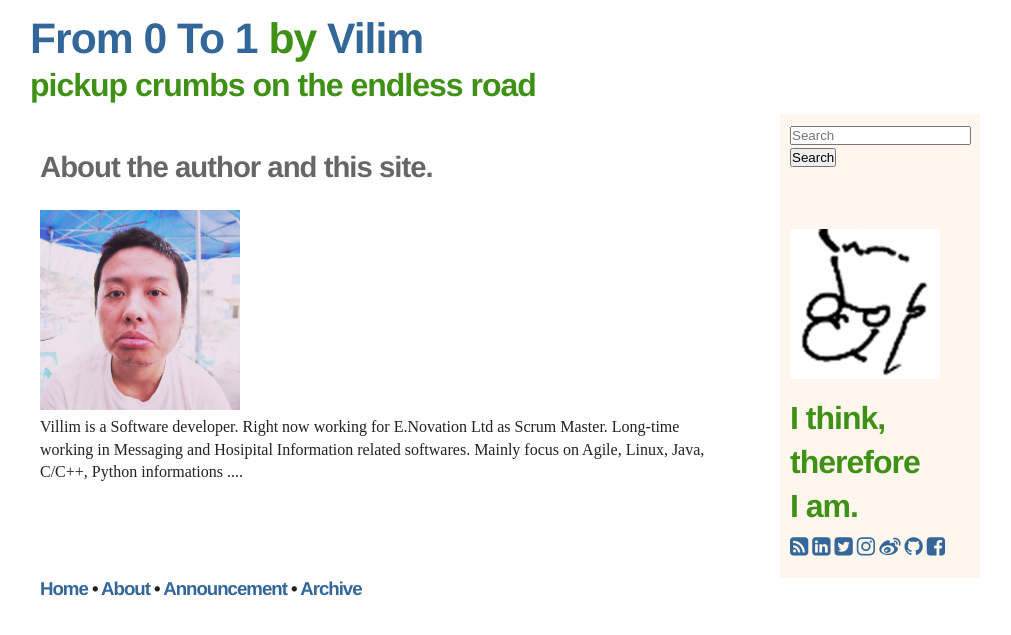
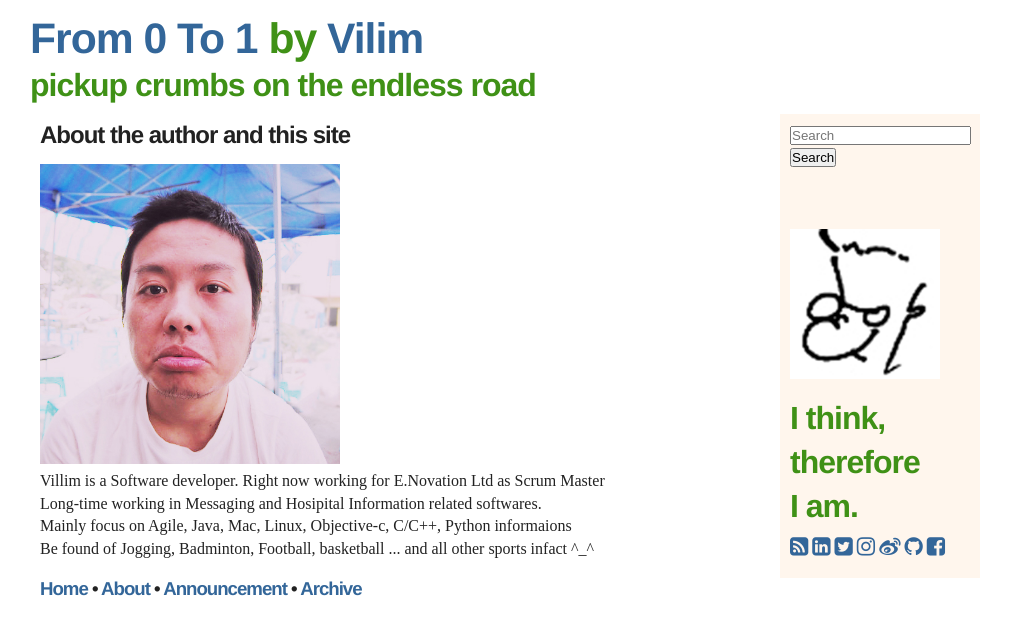
Before and after one commit to villim/villim.github.io, a Jekyll site: the page built from about.html, in a window 1280 px wide. Shown: the top 635 px of the page, without its empty margins (135-1146 px from the left). Built offline with Jekyll 4.4.1, drawn with Linux system fonts in a browser that asks for light colours; nearby versions of some CDN libraries; Markdown is read by kramdown in place of the engine named in the settings.

Commit message:
new post 2014-07-04-codingfarmer-programmer-hacker.md and modify about.html

```diff
--- a/about.html
+++ b/about.html
@@ -2,16 +2,17 @@
 layout: default
 title: About
 ---
-<h2 id="intro">About the author and this site.</h2>
+<h2> About the author and this site </h2>
+
 <div>
-<img src="img/villimw.head.2.500X500.jpg" width=200 height=200 />
+<img src="img/villimw.head.2.500X500.jpg" width=300 height=300 />
 </div>
 
 
-Villim is a  Software developer. Right now working for E.Novation Ltd as Scrum Master.
-
+Villim is a  Software developer. Right now working for E.Novation Ltd as Scrum Master
+<br>
 Long-time working in Messaging and Hosipital Information related softwares.
-
-Mainly focus on Agile, Linux, Java, C/C++, Python informations
-
-....
+<br>
+Mainly focus on Agile, Java, Mac, Linux, Objective-c, C/C++, Python informaions
+<br>
+Be found of Jogging, Badminton, Football, basketball ... and all other sports infact ^_^
```
Also changed, not shown: _posts/2014-07-04-codingfarmer-programmer-hacker.md (added, +39 -0 lines).
